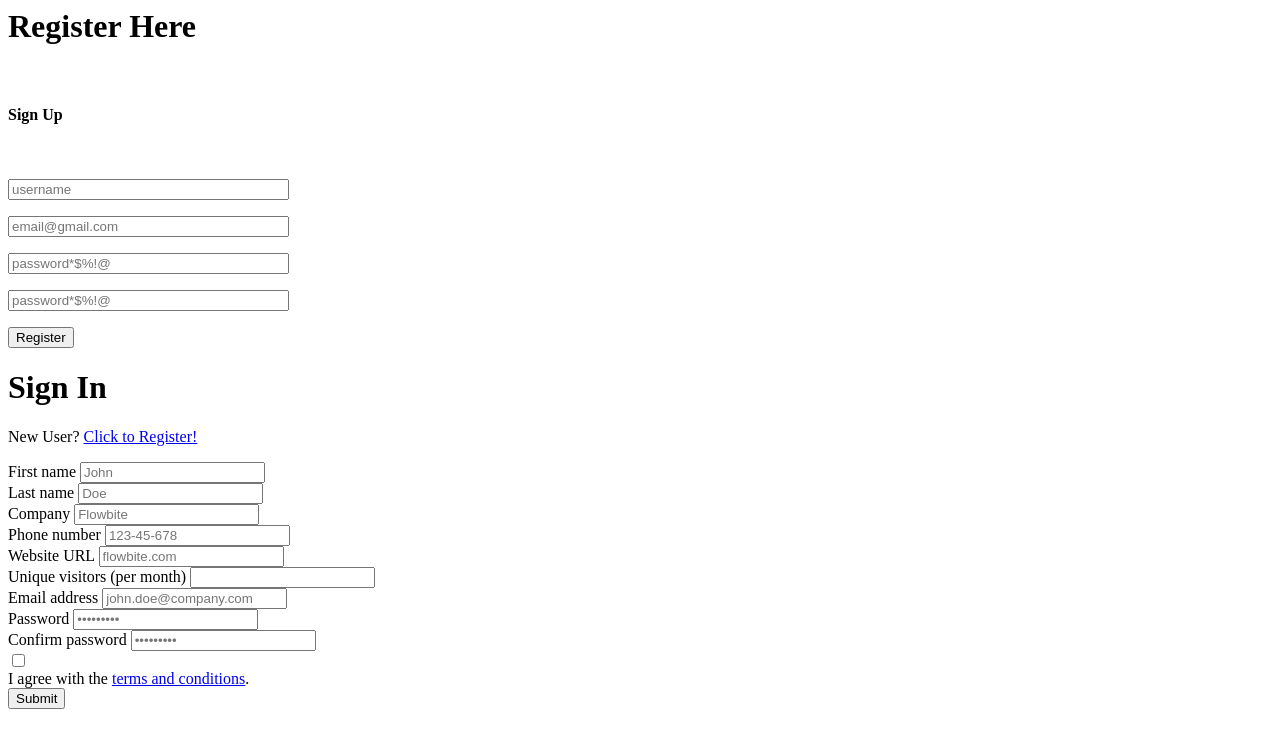
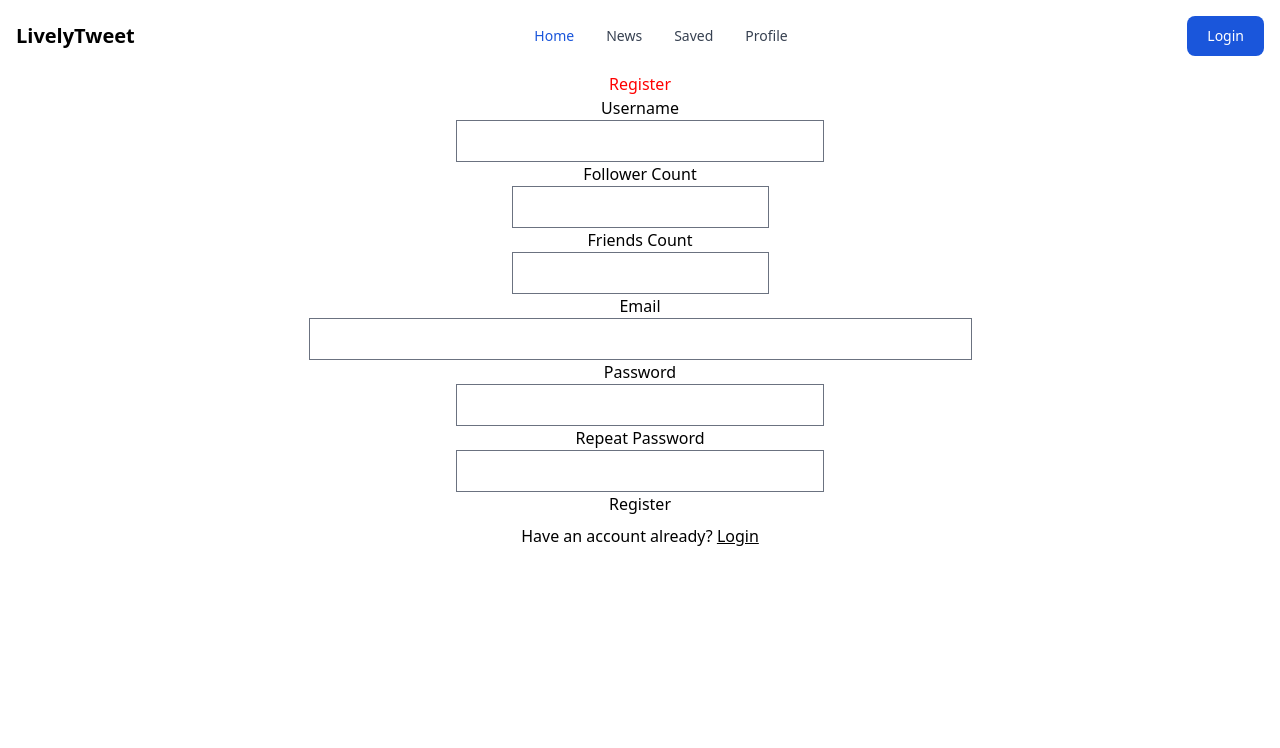
Before and after one commit to channacy/LivelyTweet, a Flask app: page /register in a window 1280 px wide. Shown: the top 748 px of the page. Run offline with Flask 3, Linux system fonts and the light colour scheme; style sheets or scripts are compiled from the project's sources; parts of the project's set-up code (start-up, migrations or seed data) failed here and were passed over; some libraries are stand-ins or nearby versions.

Commit message:
account sign up and login implemented

```diff
--- a/myapp/app.py
+++ b/myapp/app.py
@@ -1,176 +1,59 @@
-from flask import Flask, render_template, request, redirect, url_for
-from flask_wtf import FlaskForm
-from wtforms import StringField, SubmitField, PasswordField, BooleanField
-from wtforms.validators import DataRequired, Email, EqualTo
+from flask import Flask, render_template
 from flask_sqlalchemy import SQLAlchemy
-from werkzeug.security import generate_password_hash, check_password_hash
-from flask_login import UserMixin, LoginManager, login_required, login_user, current_user
-from datetime import datetime
-from authlib.integrations.flask_client import OAuth
-from helper import predictLocation, predictSentiment, predictVirality
-# import pickle
-# from sklearn.preprocessing import scale
-# from sklearn.metrics.pairwise import euclidean_distances
-# from sklearn.neighbors import KNeighborsClassifier
+from flask_login import LoginManager
+
 
 app = Flask(__name__)
 app.config['SECRET_KEY'] = 'mysecret'
 app.config['SQLALCHEMY_DATABASE_URI'] = 'sqlite:///myDB.db'
 app.config['SQLALCHEMY_TRACK_MODIFICATIONS'] = False
 db = SQLAlchemy(app)
-oauth = OAuth(app)
+login = LoginManager(app)
 
-# with open('models/locationClassifier.pkl', 'rb') as location_classifier:
-#     locationClassifier = pickle.load(location_classifier)
+@app.errorhandler(404)
+def not_found(e):
+  return render_template("404.html")
 
-# with open('models/vectorizer.pkl', 'rb') as vectorizer_file:
-#     counter = pickle.load(vectorizer_file)
+import routes, models
 
-# with open('models/text_sentiment_vectorizer.pkl', 'rb') as sentiment_text_vectorizer:
-#     text_vectorizer = pickle.load(sentiment_text_vectorizer)
-
-# with open('models/sentiment_model.pkl', 'rb') as sentiment_model:
-#     NB_classifier = pickle.load(sentiment_model)
-
-# with open('models/virality_model.pkl', 'rb') as virality_model:
-#     virality_classifier = pickle.load(virality_model)
-
-# @app.route('/predictLocation',methods=["GET"])
-# def predict():
-#   tweetExample = "I love this baguette! I am eating one over the Effiel tower in France:)"
-#   tweet_counts = counter.transform([tweetExample])
-#   prediction = locationClassifier.predict(tweet_counts)
-#   if prediction == [0]:
-#     location  = "New York"
-#   elif prediction == [1]:
-#     location = "London"
-#   else:
-#     location = "Paris"
-#   return render_template('predict.html', prediction=location)
-
-# @app.route("/predictPos", methods=["GET"])
-# def predictPos():
-#    tweetExample = ["I hate cs"]
-#    result = text_vectorizer.vectorizer.transform(tweetExample)
-#    prediction = NB_classifier.predict(result)
-#    if prediction == 0:
-#     return "Positive"
-#    else:
-#     return "Negative"
-
-# @app.route("/getVirality", methods=["GET"])
-# def getVirality():
-#     tweet_info = [[55, 100000, 1060, 5, 20, 30, 4]]
-#     scaled_tweet = scale(tweet_info, axis = 0)
-#     print(virality_classifier.predict(scaled_tweet))
-#     return "working"
-
-class Todo(db.Model):
-    id = db.Column(db.Integer, primary_key = True)
-    todo_text = db.Column(db.String(100), index = True)
-
-class TodoForm(FlaskForm):
-    todo = StringField("Todo")
-    submit = SubmitField('Add Todo')
-
-# create login manager
-login_manager = LoginManager()
-login_manager.init_app(app)
-
-class User(UserMixin, db.Model):
-    id = db.Column(db.Integer, primary_key = True)
-    username = db.Column(db.String(64), index = True, unique = True)
-    email = db.Column(db.String(120), index = True, unique = True)
-    password_hash = db.Column(db.String(128))
-    joined_at = db.Column(db.DateTime(), index = True, default = datetime.utcnow)
-    def __repr__(self):
-        return '<User {}>'.format(self.username)
-    def set_password(self, password):
-        self.password_hash = generate_password_hash(password)
-
-class RegistrationForm(FlaskForm):
-  username = StringField('Username', validators=[DataRequired()])
-  # add email field here:
-  email = StringField('Email', validators = [DataRequired(), Email()])
-  # add password fields here:
-  password = PasswordField('Password', validators = [DataRequired()])
-  password2 = PasswordField('Repeat Password', validators = [DataRequired(), EqualTo('password')])
-
-  submit = SubmitField('Register')
-
-# login form
-class LoginForm(FlaskForm):
-  email = StringField('Email',
-  validators=[DataRequired(), Email()])
-  password = PasswordField('Password', validators=[DataRequired()])
-  remember = BooleanField('Remember Me')
-  submit = SubmitField('Login')
-
-with app.app_context():
-    db.create_all()
-
-@app.route('/', methods=["GET", "POST"])
-def index():
-    location = "--"
-    virality = "--"
-    sentiment = "--"
-    if request.method == 'POST':
-      tweet = str(request.form['tweet_value'])
-      location = predictLocation(tweet)
-      virality = predictVirality(tweet)
-      sentiment =  predictSentiment(tweet)
-    return render_template('index.html', location = location, virality=virality, sentiment=sentiment)
-
-# @app.route('/result', methods=["GET"])
-# def index():
-#     input_value = request.form.get('tweet_value')
-#     location = predictLocation(input_value)
-#     virality = predictVirality(input_value)
-#     sentiment = predictSentiment(input_value)
-#     return render_template('index.html', tweet = input_value, location = location, virality=virality, sentiment=sentiment)
-
-@app.route("/news")
-def news():
-  return render_template('news.html')
-
-@app.route('/register', methods=['GET', 'POST'])
-def register():
-  form = RegistrationForm(csrf_enabled=False)
-  if form.validate_on_submit():
-    # define user with data from form here:
-    user = User(username = form.username.data, email = form.email.data)
-    # set user's password here:
-    user.set_password(form.password.data)
-    db.session.add(user)
-    db.session.commit()
-    return redirect("/")
-  return render_template('register.html', title='Register', form=form)
+# @app.route('/register', methods=['GET', 'POST'])
+# def register():
+#   form = RegistrationForm(csrf_enabled=False)
+#   if form.validate_on_submit():
+#     # define user with data from form here:
+#     user = User(username = form.username.data, email = form.email.data)
+#     # set user's password here:
+#     user.set_password(form.password.data)
+#     db.session.add(user)
+#     db.session.commit()
+#     return redirect("/")
+#   return render_template('register.html', title='Register', form=form)
 
 # user loader
-@login_manager.user_loader
-def load_user(user_id):
-  return User.query.get(int(user_id))
+# @login_manager.user_loader
+# def load_user(user_id):
+#   return User.query.get(int(user_id))
 
-# login route
-@app.route('/login', methods=['GET','POST'])
-def login():
-  form = LoginForm(csrf_enabled=False)
-  if form.validate_on_submit():
-    # query User here:
-    user = User.query.filter_by(email = form.email.data).first()
-    # check if a user was found and the form password matches here:
-    if user and user.check_password(form.password.data):
-      # login user here:
-      login_user(user, remember = form.remember.data)
-      next_page = request.args.get('next')
-      return redirect(next_page) if next_page else redirect(url_for('/', _external=True, _scheme='https'))
-    else:
-      return redirect(url_for('login', _external=True, _scheme='https'))
-  return render_template('login.html', form=form)
+# # login route
+# @app.route('/login', methods=['GET','POST'])
+# def login():
+#   form = LoginForm(csrf_enabled=False)
+#   if form.validate_on_submit():
+#     # query User here:
+#     user = User.query.filter_by(email = form.email.data).first()
+#     # check if a user was found and the form password matches here:
+#     if user and user.check_password(form.password.data):
+#       # login user here:
+#       login_user(user, remember = form.remember.data)
+#       next_page = request.args.get('next')
+#       return redirect(next_page) if next_page else redirect(url_for('/', _external=True, _scheme='https'))
+#     else:
+#       return redirect(url_for('login', _external=True, _scheme='https'))
+#   return render_template('login.html', form=form)
 
 # user route
-@app.route('/user/<username>')
-@login_required
-def user(username):
-  user = User.query.filter_by(username=username).first_or_404()
-  return render_template('user.html', user=user)
+# @app.route('/user/<username>')
+# @login_required
+# def user(username):
+#   user = User.query.filter_by(username=username).first_or_404()
+#   return render_template('user.html', user=user)
--- /dev/null
+++ b/myapp/forms.py
@@ -0,0 +1,20 @@
+from flask_wtf import FlaskForm
+from wtforms import StringField, PasswordField, BooleanField, SubmitField, IntegerField
+from wtforms.validators import ValidationError, DataRequired, Email, EqualTo
+from models import User, Tweet
+
+class RegistrationForm(FlaskForm):
+    username = StringField('Username', validators=[DataRequired()])
+    followersCount = IntegerField('Follower Count', validators=[DataRequired()])
+    friendsCount = IntegerField('Friends Count', validators=[DataRequired()])
+    email = StringField('Email', validators=[DataRequired(), Email()])
+    password = PasswordField('Password', validators=[DataRequired()])
+    password2 = PasswordField(
+        'Repeat Password', validators=[DataRequired(), EqualTo('password')])
+    submit = SubmitField('Register')
+
+class LoginForm(FlaskForm):
+    username = StringField('Username', validators=[DataRequired()])
+    password = PasswordField('Password', validators=[DataRequired()])
+    remember_me = BooleanField('Remember Me')
+    submit = SubmitField('Sign In')
--- /dev/null
+++ b/myapp/init_db.py
@@ -0,0 +1,4 @@
+from app import app, db
+
+with app.app_context():
+    db.create_all()
--- /dev/null
+++ b/myapp/routes.py
@@ -0,0 +1,82 @@
+from app import app, db
+from flask import request, render_template, flash, redirect,url_for
+from models import User, Tweet
+from forms import RegistrationForm,LoginForm
+from werkzeug.urls import url_parse
+from flask_login import current_user, login_user, logout_user, login_required
+from flask_wtf import FlaskForm
+from wtforms import StringField, SubmitField, PasswordField, BooleanField
+from wtforms.validators import DataRequired, Email, EqualTo
+from werkzeug.security import generate_password_hash, check_password_hash
+from flask_login import UserMixin, LoginManager, login_required, login_user, current_user
+from datetime import datetime
+from authlib.integrations.flask_client import OAuth
+from helper import predictLocation, predictSentiment, predictVirality
+
+@app.route('/', methods=["GET", "POST"])
+def index():
+    location = "--"
+    virality = "--"
+    sentiment = "--"
+    if request.method == 'POST':
+      tweet = str(request.form['tweet_value'])
+      location = predictLocation(tweet)
+      virality = predictVirality(tweet)
+      sentiment =  predictSentiment(tweet)
+    return render_template('index.html', location = location, virality=virality, sentiment=sentiment)
+
+@app.route("/news")
+def news():
+  return render_template('news.html')
+
+@app.route('/login', methods=['GET', 'POST'])
+def login():
+  #check if current_user logged in, if so redirect to a page that makes sense
+    if current_user.is_authenticated:
+        return redirect(url_for('index'))
+    form = LoginForm()
+    if form.validate_on_submit():
+        user = User.query.filter_by(username=form.username.data).first()
+        if user is None or not user.check_password(form.password.data):
+            flash('Invalid username or password')
+            return redirect(url_for('login'))
+        login_user(user, remember=form.remember_me.data)
+        next_page = request.args.get('next')
+        if not next_page or url_parse(next_page).netloc != '':
+            next_page = url_for('index')
+        return redirect(next_page)
+    return render_template('login.html', title='Sign In', form=form)
+
+@app.route('/register', methods=['GET', 'POST'])
+def register():
+  #check if current_user logged in, if so redirect to a page that makes sense
+    if current_user.is_authenticated:
+        return redirect(url_for('index'))
+    form = RegistrationForm()
+    if form.validate_on_submit():
+        #change this to match new parameters
+        user = User(username=form.username.data, email=form.email.data, followersCount=form.followersCount.data, friendsCount = form.friendsCount.data)
+        user.set_password(form.password.data)
+        db.session.add(user)
+        db.session.commit()
+        flash('Congratulations, you are now a registered user!')
+        return redirect(url_for('login'))
+    return render_template('register.html', title='Register', form=form)
+
+@app.route('/logout')
+def logout():
+    logout_user()
+    return redirect(url_for('login'))
+
+# @app.route('/user/<username>',methods=['GET', 'POST'])
+# @login_required
+# def user(username):
+# 	user = current_user
+# 	user = User.query.filter_by(username=user.username).first()
+# 	posts = Post.query.filter_by(user_id=user.id)
+# 	if posts is None:
+# 		posts = []
+# 	form = DestinationForm()
+# 	if request.method == 'POST' and form.validate():
+# 		new_destination = Post(city = form.city.data,country=form.country.data,description=form.description.data, user_id=current_user.id)
+#
--- a/myapp/templates/register.html
+++ b/myapp/templates/register.html
@@ -1,87 +1,56 @@
-<head>
-    <h1>Register Here</h1>
-  </head>
-  <br>
-  <body>
-      <h4>Sign Up</h4>
-      <br>
-      <form action="/" method="post">
+{% extends "base.html" %}
+{% block content %}
+<center>
+	<h1 style="color:red">Register</h1>
+    <form action="" method="post">
         {{ form.hidden_tag() }}
         <p>
-              {{ form.username(size=32,placeholder="username") }}<br>
+            {{ form.username.label }}<br>
+            {{ form.username(size=32) }}<br>
             {% for error in form.username.errors %}
             <span style="color: red;">[{{ error }}]</span>
             {% endfor %}
         </p>
         <p>
-              {{ form.email(size=32,placeholder="email@gmail.com") }}<br>
+            {{ form.followersCount.label }}<br>
+            {{ form.followersCount(size=16) }}<br>
+            {% for error in form.username.errors %}
+            <span style="color: red;">[{{ error }}]</span>
+            {% endfor %}
+        </p>
+        <p>
+            {{ form.friendsCount.label }}<br>
+            {{ form.friendsCount(size=16) }}<br>
+            {% for error in form.username.errors %}
+            <span style="color: red;">[{{ error }}]</span>
+            {% endfor %}
+        </p>
+        <p>
+            {{ form.email.label }}<br>
+            {{ form.email(size=64) }}<br>
             {% for error in form.email.errors %}
             <span style="color: red;">[{{ error }}]</span>
             {% endfor %}
         </p>
         <p>
-              {{ form.password(size=32,placeholder="password*$%!@") }}<br>
+            {{ form.password.label }}<br>
+            {{ form.password(size=32) }}<br>
             {% for error in form.password.errors %}
             <span style="color: red;">[{{ error }}]</span>
             {% endfor %}
         </p>
         <p>
-              {{ form.password2(size=32,placeholder="password*$%!@") }}<br>
+            {{ form.password2.label }}<br>
+            {{ form.password2(size=32) }}<br>
             {% for error in form.password2.errors %}
             <span style="color: red;">[{{ error }}]</span>
             {% endfor %}
         </p>
         <p>{{ form.submit() }}</p>
     </form>
-  </body>
+    <div class="relative flex items-center justify-center flex-row mt-2">
+        <p>Have an account already? <a class="underline" href="\login">Login</a></p>
+    </div>
+</center>
 
-
-  <form>
-    <h1 style="color:black">Sign In</h1>
-    <p>New User? <a href="{{ url_for('register') }}">Click to Register!</a></p>
-    <div class="grid gap-6 mb-6 md:grid-cols-2">
-        <div>
-            <label for="first_name" class="block mb-2 text-sm font-medium text-gray-900 dark:text-white">First name</label>
-            <input type="text" id="first_name" class="bg-gray-50 border border-gray-300 text-gray-900 text-sm rounded-lg focus:ring-blue-500 focus:border-blue-500 block w-full p-2.5 dark:bg-gray-700 dark:border-gray-600 dark:placeholder-gray-400 dark:text-white dark:focus:ring-blue-500 dark:focus:border-blue-500" placeholder="John" required>
-        </div>
-        <div>
-            <label for="last_name" class="block mb-2 text-sm font-medium text-gray-900 dark:text-white">Last name</label>
-            <input type="text" id="last_name" class="bg-gray-50 border border-gray-300 text-gray-900 text-sm rounded-lg focus:ring-blue-500 focus:border-blue-500 block w-full p-2.5 dark:bg-gray-700 dark:border-gray-600 dark:placeholder-gray-400 dark:text-white dark:focus:ring-blue-500 dark:focus:border-blue-500" placeholder="Doe" required>
-        </div>
-        <div>
-            <label for="company" class="block mb-2 text-sm font-medium text-gray-900 dark:text-white">Company</label>
-            <input type="text" id="company" class="bg-gray-50 border border-gray-300 text-gray-900 text-sm rounded-lg focus:ring-blue-500 focus:border-blue-500 block w-full p-2.5 dark:bg-gray-700 dark:border-gray-600 dark:placeholder-gray-400 dark:text-white dark:focus:ring-blue-500 dark:focus:border-blue-500" placeholder="Flowbite" required>
-        </div>
-        <div>
-            <label for="phone" class="block mb-2 text-sm font-medium text-gray-900 dark:text-white">Phone number</label>
-            <input type="tel" id="phone" class="bg-gray-50 border border-gray-300 text-gray-900 text-sm rounded-lg focus:ring-blue-500 focus:border-blue-500 block w-full p-2.5 dark:bg-gray-700 dark:border-gray-600 dark:placeholder-gray-400 dark:text-white dark:focus:ring-blue-500 dark:focus:border-blue-500" placeholder="123-45-678" pattern="[0-9]{3}-[0-9]{2}-[0-9]{3}" required>
-        </div>
-        <div>
-            <label for="website" class="block mb-2 text-sm font-medium text-gray-900 dark:text-white">Website URL</label>
-            <input type="url" id="website" class="bg-gray-50 border border-gray-300 text-gray-900 text-sm rounded-lg focus:ring-blue-500 focus:border-blue-500 block w-full p-2.5 dark:bg-gray-700 dark:border-gray-600 dark:placeholder-gray-400 dark:text-white dark:focus:ring-blue-500 dark:focus:border-blue-500" placeholder="flowbite.com" required>
-        </div>
-        <div>
-            <label for="visitors" class="block mb-2 text-sm font-medium text-gray-900 dark:text-white">Unique visitors (per month)</label>
-            <input type="number" id="visitors" class="bg-gray-50 border border-gray-300 text-gray-900 text-sm rounded-lg focus:ring-blue-500 focus:border-blue-500 block w-full p-2.5 dark:bg-gray-700 dark:border-gray-600 dark:placeholder-gray-400 dark:text-white dark:focus:ring-blue-500 dark:focus:border-blue-500" placeholder="" required>
-        </div>
-    </div>
-    <div class="mb-6">
-        <label for="email" class="block mb-2 text-sm font-medium text-gray-900 dark:text-white">Email address</label>
-        <input type="email" id="email" class="bg-gray-50 border border-gray-300 text-gray-900 text-sm rounded-lg focus:ring-blue-500 focus:border-blue-500 block w-full p-2.5 dark:bg-gray-700 dark:border-gray-600 dark:placeholder-gray-400 dark:text-white dark:focus:ring-blue-500 dark:focus:border-blue-500" placeholder="john.doe@company.com" required>
-    </div>
-    <div class="mb-6">
-        <label for="password" class="block mb-2 text-sm font-medium text-gray-900 dark:text-white">Password</label>
-        <input type="password" id="password" class="bg-gray-50 border border-gray-300 text-gray-900 text-sm rounded-lg focus:ring-blue-500 focus:border-blue-500 block w-full p-2.5 dark:bg-gray-700 dark:border-gray-600 dark:placeholder-gray-400 dark:text-white dark:focus:ring-blue-500 dark:focus:border-blue-500" placeholder="•••••••••" required>
-    </div>
-    <div class="mb-6">
-        <label for="confirm_password" class="block mb-2 text-sm font-medium text-gray-900 dark:text-white">Confirm password</label>
-        <input type="password" id="confirm_password" class="bg-gray-50 border border-gray-300 text-gray-900 text-sm rounded-lg focus:ring-blue-500 focus:border-blue-500 block w-full p-2.5 dark:bg-gray-700 dark:border-gray-600 dark:placeholder-gray-400 dark:text-white dark:focus:ring-blue-500 dark:focus:border-blue-500" placeholder="•••••••••" required>
-    </div>
-    <div class="flex items-start mb-6">
-        <div class="flex items-center h-5">
-        <input id="remember" type="checkbox" value="" class="w-4 h-4 border border-gray-300 rounded bg-gray-50 focus:ring-3 focus:ring-blue-300 dark:bg-gray-700 dark:border-gray-600 dark:focus:ring-blue-600 dark:ring-offset-gray-800" required>
-        </div>
-        <label for="remember" class="ms-2 text-sm font-medium text-gray-900 dark:text-gray-300">I agree with the <a href="#" class="text-blue-600 hover:underline dark:text-blue-500">terms and conditions</a>.</label>
-    </div>
-    <button type="submit" class="text-white bg-blue-700 hover:bg-blue-800 focus:ring-4 focus:outline-none focus:ring-blue-300 font-medium rounded-lg text-sm w-full sm:w-auto px-5 py-2.5 text-center dark:bg-blue-600 dark:hover:bg-blue-700 dark:focus:ring-blue-800">Submit</button>
-</form>
+{% endblock %}
```
Also changed, not shown: myapp/models.py (added, +34 -0 lines), myapp/templates/index.html (+4 -5 lines), myapp/templates/login.html (+14 -6 lines), myapp/instance/myDB.db. Lines whose indentation alone changed are shown as unchanged.
